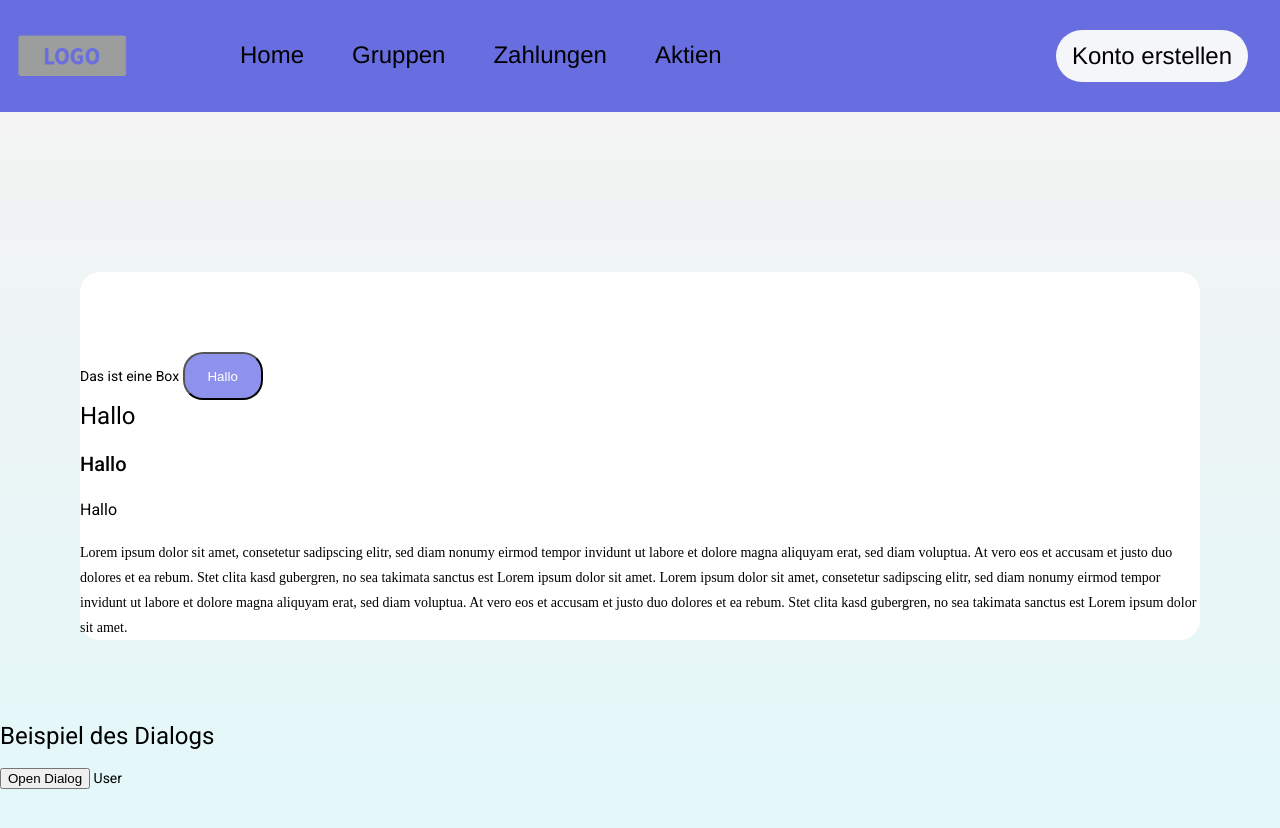
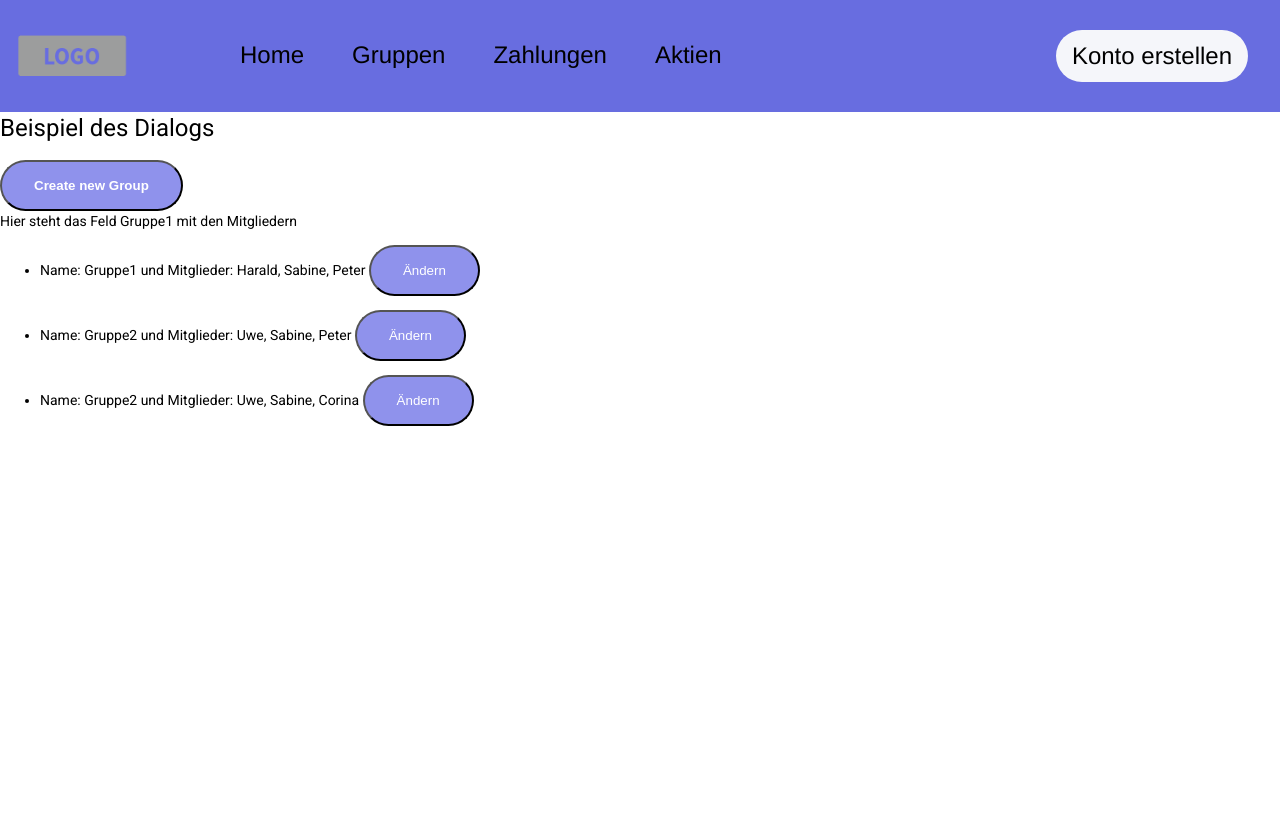
Before and after one commit to Davo00/aktien-app-frontend, an Angular app in the folder ShaFi/: page /dialog in a window 1280 px wide. Shown: the top 828 px of the page. After the commit the page ends 800 px from the top, so only its background shows below. Built offline with nearby package versions, Linux system fonts and the light colour scheme; a web font is replaced by a local one.

Commit message:
Anpassungen Dialog auf Multiusage

```diff
--- a/ShaFi/src/app/app.component.html
+++ b/ShaFi/src/app/app.component.html
@@ -89,12 +89,12 @@
 
 
 
+<router-outlet></router-outlet>
 
 
 
 
-
-<body style="background: var(--maincolor); height: 100vh; padding-top: 5rem;" >
+<!-- <body style="background: var(--maincolor); height: 100vh; padding-top: 5rem;" >
 
   <div style="margin: 5rem 5rem 5rem 5rem;background-color: white; box-shadow:10px 5px 5px px silver; border-radius: 20px;">
     Das ist eine Box
@@ -112,5 +112,5 @@
 
   </div>
 
-   <router-outlet></router-outlet>
-</body>
+
+</body> -->
--- a/ShaFi/src/app/dialogmainexample/dialogmainexample.component.html
+++ b/ShaFi/src/app/dialogmainexample/dialogmainexample.component.html
@@ -1,7 +1,20 @@
 <h1>Beispiel des Dialogs</h1>
 
-<button (click)="openDialogClick()">
+<!-- <button (click)="openDialogClick()" style="font-weight: bold;">
     Open Dialog
+  </button> -->
+
+  <button (click)="openDialogClickcreate()" style="font-weight: bold;">
+    Create new Group
   </button>
 
-  {{user}}
+  <div>
+    <div>Hier steht das Feld {{Infos[0].name}} mit den Mitgliedern
+      <ul *ngFor="let info of Infos; let i = index">
+
+      <li>Name: {{info.name}} und Mitglieder: {{info.mitglieder}}
+        <button (click)="openDialogchange(i)">Ändern</button>
+      </li>
+    </ul>
+    </div>
+  </div>
--- a/ShaFi/src/app/dialogmainexample/dialogmainexample.component.ts
+++ b/ShaFi/src/app/dialogmainexample/dialogmainexample.component.ts
@@ -12,12 +12,49 @@ export class DialogmainexampleComponent implements OnInit {
   user = "User";
   Age = 32;
 
+  Infos: { name: string; mitglieder: string; }[]  = [
+    {"name": "Gruppe1", "mitglieder": "Harald, Sabine, Peter"},
+    {"name": "Gruppe2", "mitglieder": "Uwe, Sabine, Peter"},
+    {"name": "Gruppe2", "mitglieder": "Uwe, Sabine, Corina"},
+
+];
+
   constructor(private matDialog: MatDialog){}
 
   ngOnInit(): void {
+
+    console.log(this.Infos[0]);
+  }
+  openDialogchange(number: number){
+
+    let dialogref = this.matDialog.open(DialogwindowComponent,
+      {
+        data: {
+          Gruppenname: this.Infos[number].name,
+          Mitglieder: this.Infos[number].mitglieder,
+
+
+
+        }, width: "500px",
+        height:"500px",
+        position: {
+
+
+        },
+        disableClose: false
+      });
+
+      dialogref.afterClosed().subscribe( result => {
+        console.log(result)
+        this.Infos[number].name = result.Gruppenname;
+        this.Infos[number].mitglieder = result.Mitglieder;
+
+      })
+
+
   }
 
-  openDialogClick(){
+  /* openDialogClick(){
     let dialogref = this.matDialog.open(DialogwindowComponent,
       {
         data: {
@@ -29,16 +66,48 @@ export class DialogmainexampleComponent implements OnInit {
         }, width: "500px",
         height:"500px",
         position: {
-          top: "0px",
+
 
         },
-        disableClose: true
+        disableClose: false
       });
 
       dialogref.afterClosed().subscribe( result => {
         console.log(result)
-        this.user = result.user;
+        this. = result.user;
         this.Age = result.Age;
+      })
+
+  } */
+
+  openDialogClickcreate(){
+
+    let dialogref = this.matDialog.open(DialogwindowComponent,
+      {
+        data: {
+          Gruppenname: null,
+          Mitglieder: null,
+
+
+
+        },
+
+        width: "60vw",
+        height:"60vh",
+        position: {
+
+
+        },
+        disableClose: false
+      });
+
+      dialogref.afterClosed().subscribe( result => {
+        if(result == null){
+
+        }else{
+        console.log(result)
+        this.Infos.push({"name": result.Gruppenname, "mitglieder": result.Mitglieder})
+        }
       })
 
   }
--- a/ShaFi/src/app/dialogwindow/dialogwindow.component.html
+++ b/ShaFi/src/app/dialogwindow/dialogwindow.component.html
@@ -1,23 +1,30 @@
 <h1>So muss das laufen</h1>
 <p>Und so läuft es auch</p>
 
-<p>{{data.user}}</p>
-<p>{{data.age}}</p>
+
 
 
 <!-- floatLabel to stop dloating in mat form field -->
 <mat-form-field appearence="legacy" color="accent">
-  <mat-label>Username</mat-label>
-  <input matInput value={{data.user}} #box >
+  <mat-label>Gruppenname</mat-label>
+  <input matInput value={{data.Gruppenname}} #box1 >
  <!--  (keyup)="getValue(box.value)" -->
-  <mat-hint align="end">Min 5 character</mat-hint>
+  <!-- <mat-hint align="end">Min 5 character</mat-hint> -->
+</mat-form-field>
+
+<mat-form-field appearence="legacy" color="accent">
+  <mat-label>Mitglieder</mat-label>
+  <input matInput value={{data.Mitglieder}} #box2 >
+ <!--  (keyup)="getValue(box.value)" -->
+  <!-- <mat-hint align="end">Min 5 character</mat-hint> -->
 </mat-form-field>
 
 
+<div style="display:block">
+<button (click)="dialogClose()">Abbrechen</button>
+ <button (click) =" data.Gruppenname = box1.value; data.Mitglieder = box2.value;  dialogClose()">Speichern</button>
 
-<button (click)="dialogClose()">Close</button>
- <button (click) =" data.user = box.value; dialogClose()">Add</button>
-
+</div>
 
 <!-- <mat-form-field hideRequiredMarker appearence="standart">
   <mat-label>Username</mat-label>
--- a/ShaFi/src/app/dialogwindow/dialogwindow.component.ts
+++ b/ShaFi/src/app/dialogwindow/dialogwindow.component.ts
@@ -10,10 +10,11 @@ import { MAT_DIALOG_DATA,MatDialogRef } from '@angular/material/dialog';
 })
 export class DialogwindowComponent implements OnInit {
 
-  user: any;
+  Gruppenname: any;
+  Mitglieder: any;
 
   constructor(@Inject(MAT_DIALOG_DATA) public data: {
-    user: String, age: number
+    Gruppenname: String, Mitglieder: String
   },private matDialogRef:MatDialogRef<DialogwindowComponent>
   ) { }
 
@@ -22,7 +23,14 @@ export class DialogwindowComponent implements OnInit {
   }
 
   ngOnDestroy(){
+    console.log(this.data)
+    if(this.data.Gruppenname === null || this.data.Mitglieder === null){
+      this.matDialogRef.close(null)
+
+    }
+    else{
     this.matDialogRef.close(this.data)
+    }
   }
 
   dialogClose(){
@@ -31,7 +39,8 @@ export class DialogwindowComponent implements OnInit {
 
   dialogSavenewInfo(){
 
-    this.data.user = this.user;
+    this.data.Gruppenname = this.Gruppenname;
+    this.data.Mitglieder = this.Mitglieder;
     this.matDialogRef.close(this.data)
 
   }
--- a/ShaFi/src/styles.css
+++ b/ShaFi/src/styles.css
@@ -11,6 +11,15 @@ body{
 
 header{
     background-color: #686de0;
+}
+
+button{
+    margin: 0 0 0 0;
+    padding: 1rem 2rem 1rem 2rem;
+
+    color: white;
+    background-color: #8f92ec;
+    border-radius: 50px;
 }
 
 :root {
```
